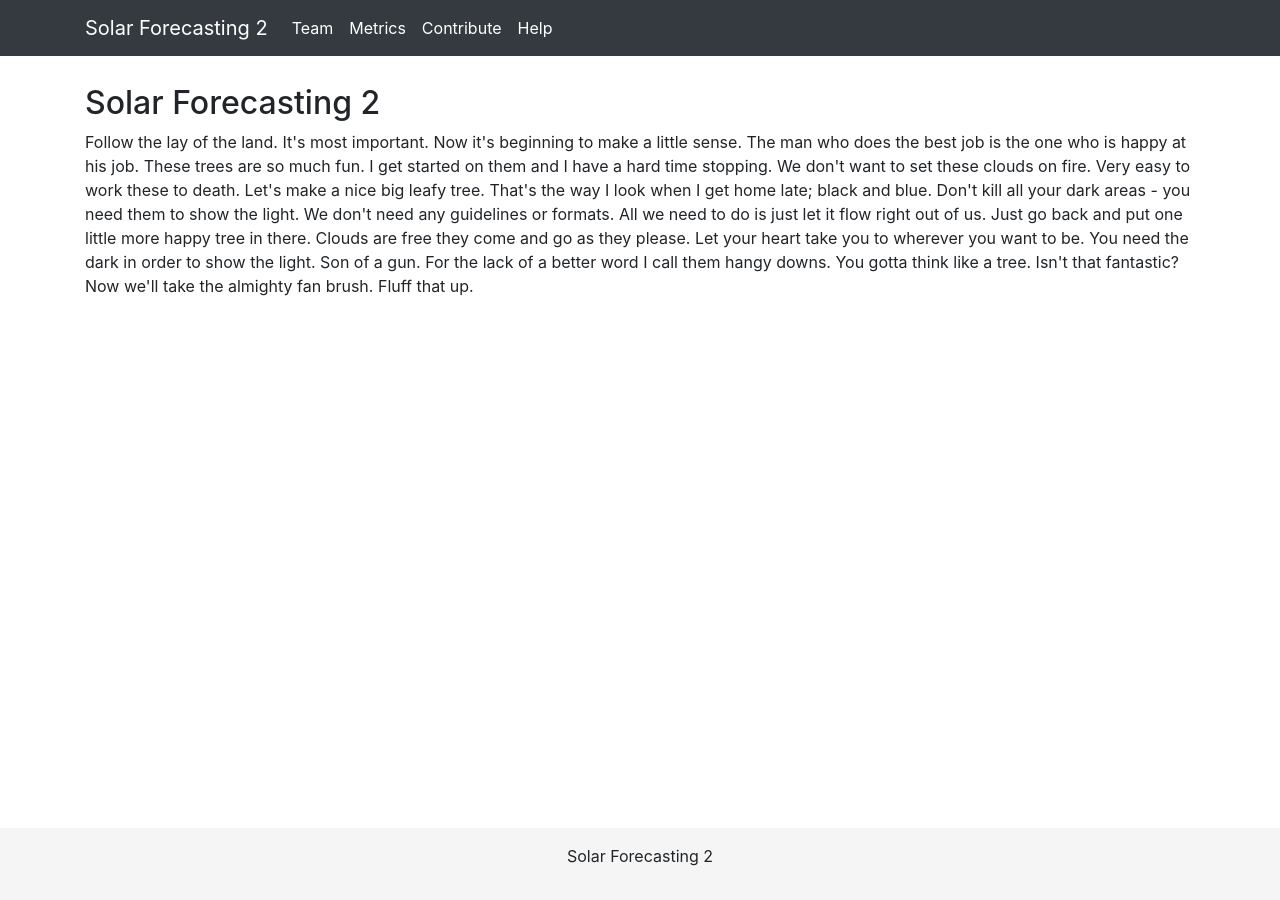
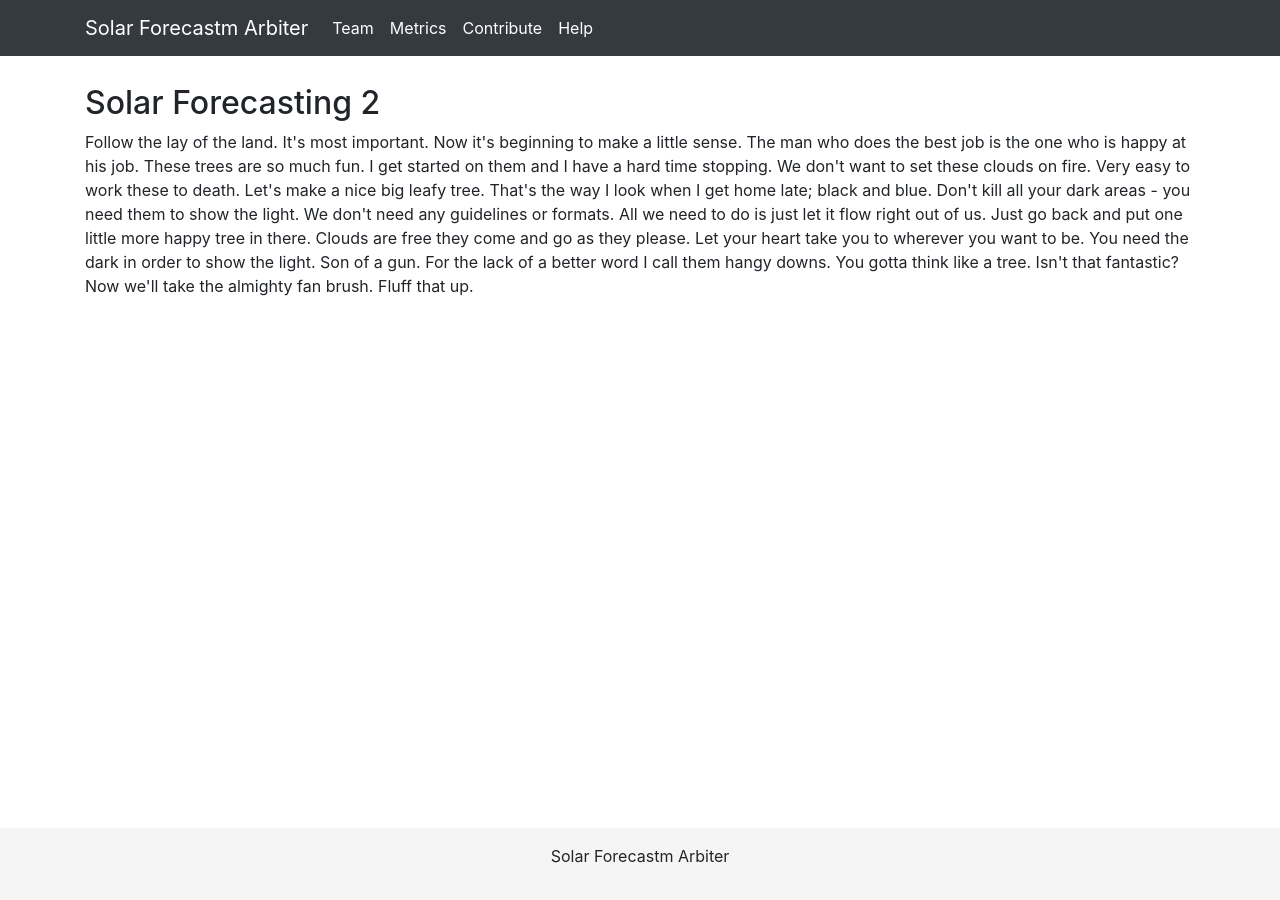
Before and after one commit to SolarArbiter/SolarArbiter.github.io, a Jekyll site: the page built from index.html, in a window 1280 px wide. Built offline with Jekyll 4.4.1, drawn with Linux system fonts in a browser that asks for light colours.

Commit message:
solar forecast arbiter project name

```diff
--- a/_config.yml
+++ b/_config.yml
@@ -16,7 +16,7 @@
 title: Solar Forecast Arbiter
 email: your-email@example.com
 description: >- # this means to ignore newlines until "baseurl:"
-  Solar Forecasting 2 project site.
+  Solar Forecast Arbiter project site.
 baseurl: "" # the subpath of your site, e.g. /blog
 url: "" # the base hostname & protocol for your site, e.g. http://example.com
 github_username:  lboeman
@@ -28,12 +28,7 @@ plugins:
   - jekyll-feed
 
 # custom vars
-project_name: Solar Forecasting 2
-menu_items:
-  Team: '/team/'
-  Metrics: '/metrics/'
-  Contribute: '/contribute/'
-  Help: '/help/'
+project_name: Solar Forecastm Arbiter
 # Exclude from processing.
 # The following items will not be processed, by default. Create a custom list
 # to override the default setting.
```
